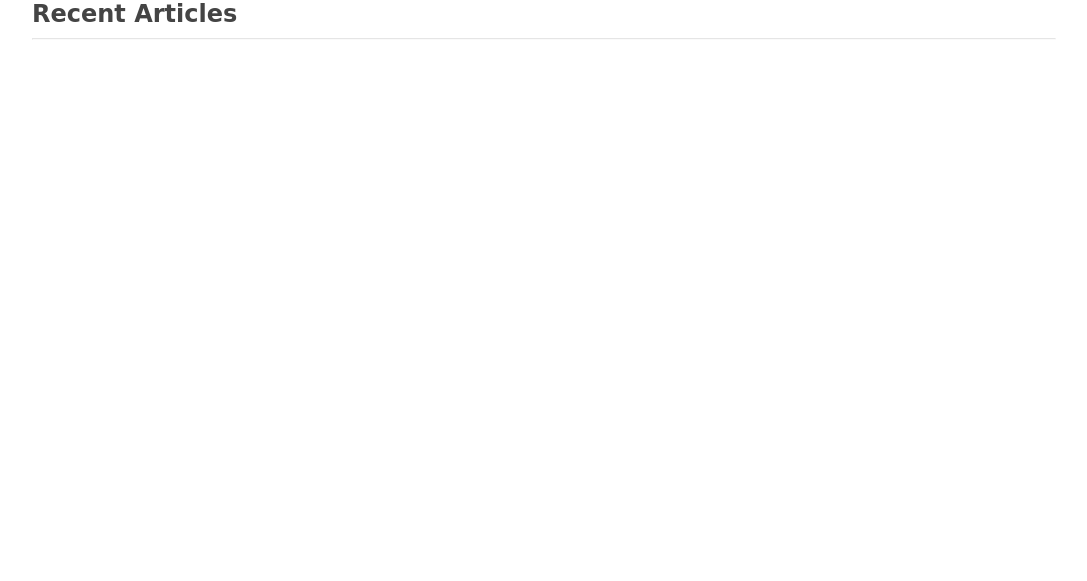
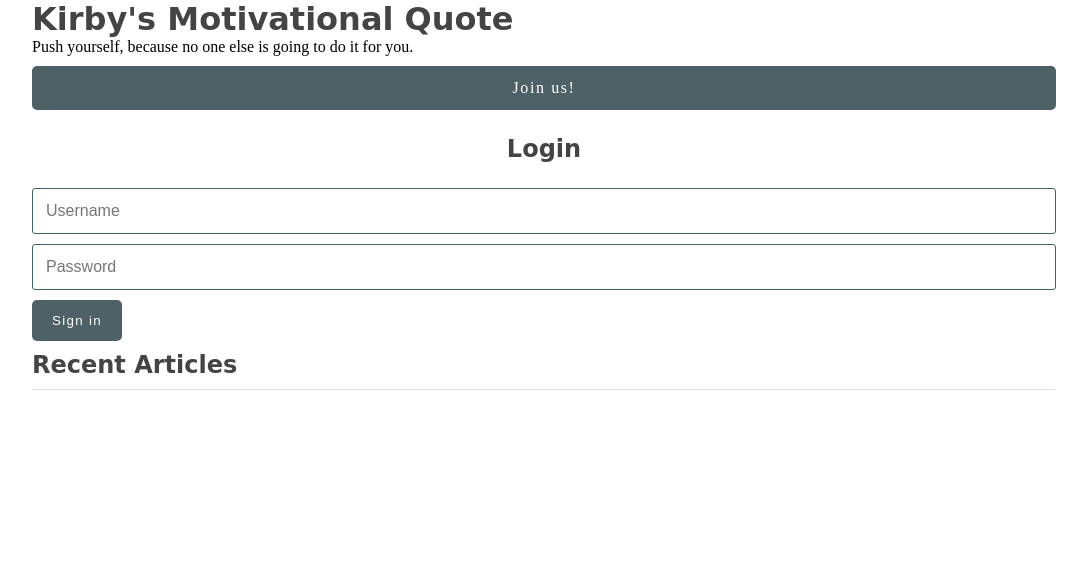
Before and after one commit to kirbygit/finalcs, a PHP site: page / in a window 1280 px wide. Shown: the part 62-643 px from the top of the page, without its empty margins (96-1183 px from the left). Run offline with PHP 8.4, Linux system fonts and the light colour scheme; some web fonts are replaced.

Commit message:
added banner

```diff
--- /dev/null
+++ b/includes/banner.php
@@ -0,0 +1,17 @@
+<div class="banner">
+	<div class="welcome_msg">
+		<h1>Kirby's Motivational Quote</h1>
+		<p>
+    Push yourself, because no one else is going to do it for you.
+		</p>
+		<a href="register.php" class="btn">Join us!</a>
+	</div>
+	<div class="login_div">
+		<form action="index.php" method="post" >
+			<h2>Login</h2>
+			<input type="text" name="username" placeholder="Username">
+			<input type="password" name="password"  placeholder="Password">
+			<button class="btn" type="submit" name="login_btn">Sign in</button>
+		</form>
+	</div>
+</div>
--- a/index.php
+++ b/index.php
@@ -10,6 +10,9 @@
 
 		<!-- navbar moved to includes -->
 			<?php include('includes/navbar.php') ?>
+
+		<!-- banner moved to includes -->
+			<?php include('includes/banner.php') ?>
 
 		<!-- Page content -->
 		<div class="content">
```
